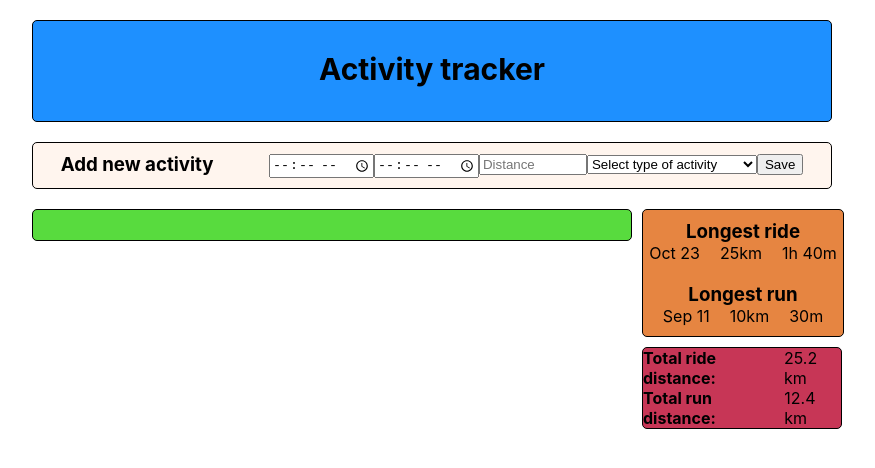
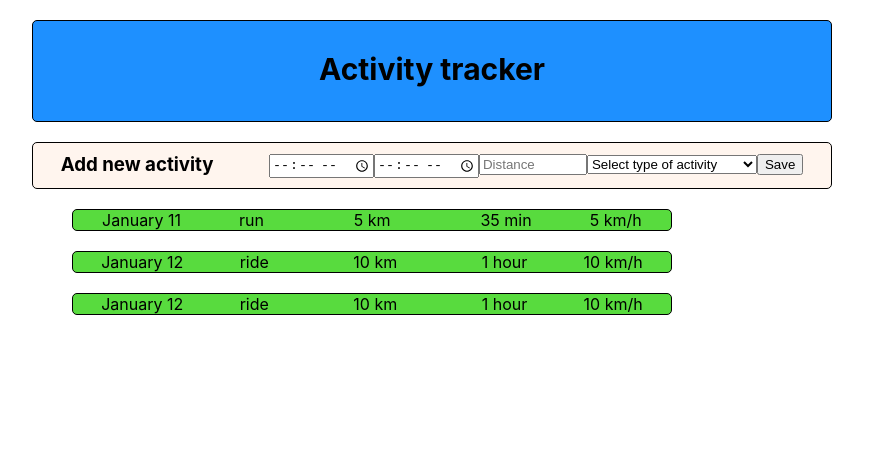
Before and after one commit to yurakbi/fit_calc, a React (Create React App) app: page / in a window 1280 px wide. Shown: the top 468 px of the page, without its empty margins (208-1083 px from the left). Built offline with nearby package versions, Linux system fonts and the light colour scheme.

Commit message:
dataprops

```diff
--- a/src/components/app/App.js
+++ b/src/components/app/App.js
@@ -2,26 +2,32 @@ import { Component } from 'react';
 
 import MainName from '../mainName/MainName';
 import InputActivity from '../inputActivity/InputActivity';
-import ResultSection from '../resultSection/ResultSection';
+import ResultList from '../resultList/ResultList';
 
 import '../style/index.css';
+
 
 class App extends Component {
   constructor(props){
     super(props)
     this.state = {
       data:[
-        {starttime: '11:50', finishtime: '12:50', distance: "5 km", time: '35 min', speed: '5 km/h'}
+        {months: 'January 11', activity: 'run', distance: "5 km", time: '35 min', speed: '5 km/h'},
+        {months: 'January 12', activity: 'ride', distance: "10 km", time: '1 hour', speed: '10 km/h'},
+        {months: 'January 12', activity: 'ride', distance: "10 km", time: '1 hour', speed: '10 km/h'}
+
       ],
 
     }
   }
 
-  addItem = (starttime, finishtime, distance) => {
+  addItem = ({starttime, finishtime, distance, activity}) => {
     const newItem = {
       starttime,
       finishtime,
       distance,
+      activity
+
     }
     this.setState(({data}) => {
       const newArr = [...data, newItem]
@@ -38,7 +44,7 @@ class App extends Component {
         <>
           <MainName/>
           <InputActivity onAdd={this.addItem}/>
-          <ResultSection data={data}/>
+          <ResultList data={data}/>
         </>
       </div>
     );
--- a/src/components/inputActivity/InputActivity.js
+++ b/src/components/inputActivity/InputActivity.js
@@ -22,17 +22,18 @@ class  InputActivity extends Component {
 
     onSubmit = (e) => {
         e.preventDefault();
-        this.props.onAdd(this.state.starttime, this.finishtime, this.state.distance);
+        this.props.onAdd(this.state.starttime, this.finishtime, this.state.distance, this.state.activity);
         this.setState({
             starttime: '',
             finishtime: '',
             distance: '',
+            activity: ''
         })
     }
 
 
     render () {
-        const {starttime, finishtime, distance} = this.state
+        const {starttime, finishtime, distance, activity} = this.state
         return (
             <section className="input_activity">
             <div className="input">
--- a/src/components/resultList/ResultList.js
+++ b/src/components/resultList/ResultList.js
@@ -6,13 +6,13 @@ const ResultList = ({data}) => {
         const {id, ...itemProps} = item;
         return (
             <ResultSection
-               key={id}
+              key={id}
                {...itemProps} />
         )
     })
 
     return(
-        <ul className='result'>
+        <ul className='result-list'>
             {elements}
         </ul>
     )
--- a/src/components/resultSection/ResultSection.js
+++ b/src/components/resultSection/ResultSection.js
@@ -2,45 +2,18 @@
 import '../style/index.css';
 
 const ResultSection = (props) => {
-    const {distance} = props;
+    const {months, activity, distance, time, speed} = props;
     return (
             <li className="result">
-            <div className="day_result">
-                <div className="month_day">{}</div>
-                <div className="type_activity">{}</div>
-                <div className="distance">{distance}</div>
-                <div className="time"> {}</div>
-                <div className="speed"> {}</div>
-            </div>
-            <div className="longest">
-                <div className="longest_ride">
-                    <h3>Longest ride</h3>
-                    <div className="longest_ride_text">
-                        <div className="longest_ride_day">Oct 23</div>
-                        <div className="longest_ride_distance">25km</div>
-                        <div className="longest_ride_time">1h 40m</div>
-                    </div>
+                <div className="day_result">
+                    <div className="month_day">{months}</div>
+                    <div className="type_activity">{activity}</div>
+                    <div className="distance">{distance}</div>
+                    <div className="time"> {time}</div>
+                    <div className="speed"> {speed}</div>
                 </div>
-                <div className="longest_run">
-                        <h3>Longest run</h3>
-                        <div className="longest_run_text">
-                            <div className="longest_run_day">Sep 11</div>
-                            <div className="longest_run_distance">10km</div>
-                            <div className="longest_run_time">30m</div>
-                        </div>
-                    </div>
-                </div>
-            <div className="total">
-                <div className="total_ride_distance">
-                    <h4>Total ride distance:</h4>
-                    <div className="total_ride"> 25.2 km</div>
-                </div>
-                <div className="total_run_distance">
-                    <h4>Total run distance:</h4>
-                    <div className="total_run">12.4 km</div>
-                </div>
-            </div>
-        </li>
+            </li>
+
     )
 }
 
```
